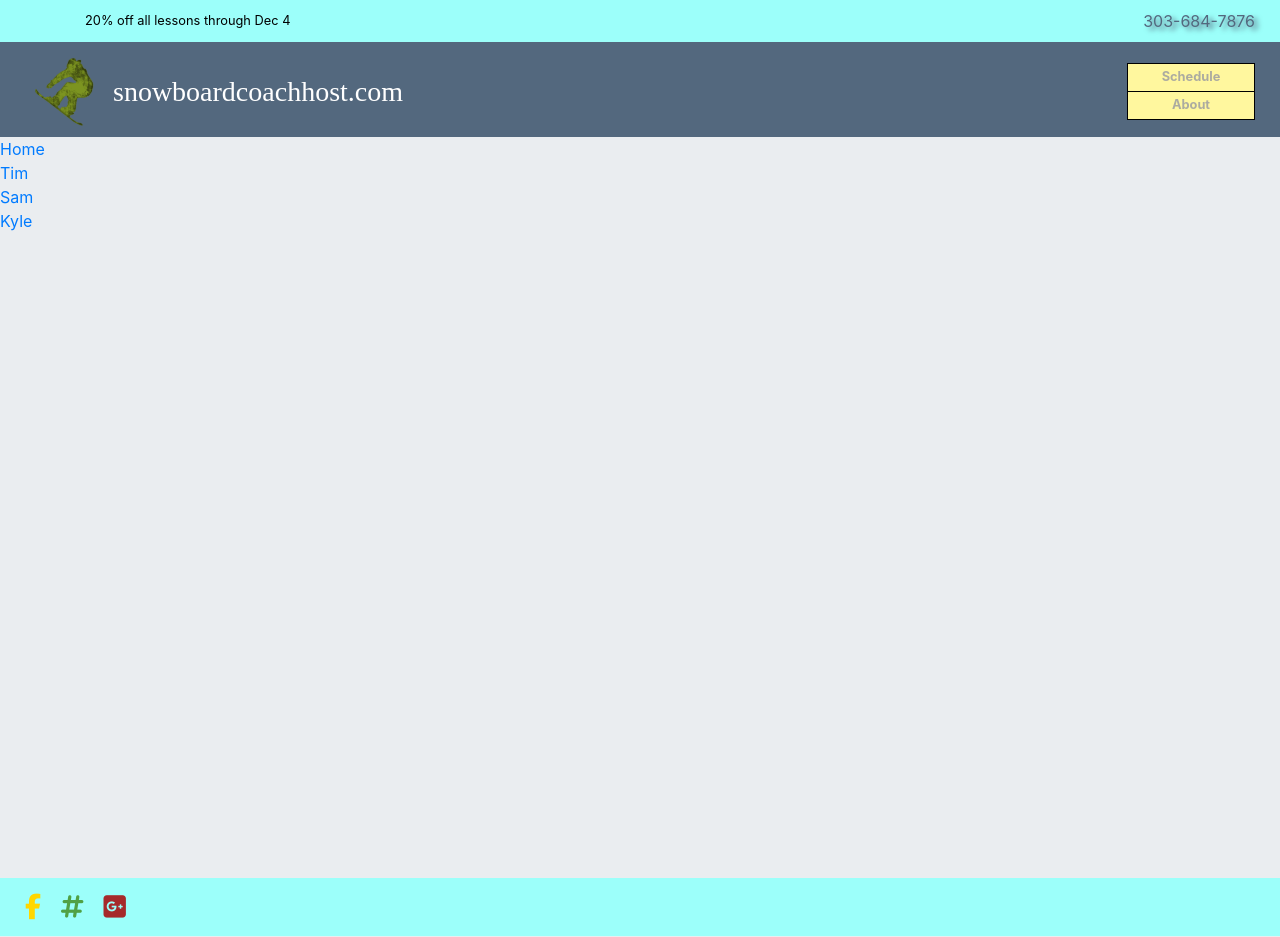
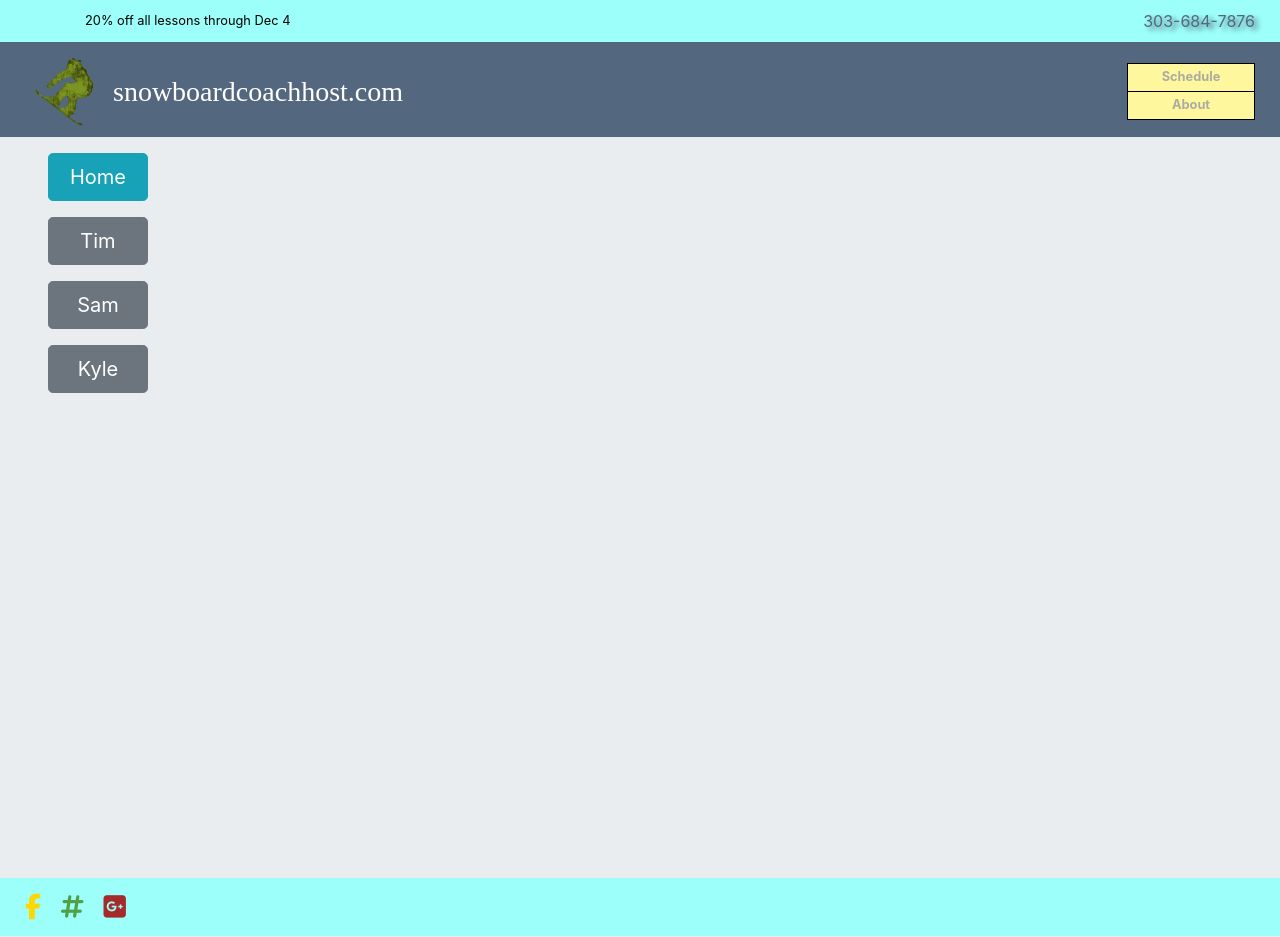
Before and after one commit to hicksey-makes/ski-lessons-snowV2, a React (Create React App) app: page /about in a window 1280 px wide. Built offline with nearby package versions, Linux system fonts and the light colour scheme; a web font is replaced by a local one.

Commit message:
style buttons in both instructor and instructordetails comps

```diff
--- a/src/components/Info/About.js
+++ b/src/components/Info/About.js
@@ -6,7 +6,7 @@ import { BrowserRouter, Route, Switch, Link } from "react-router-dom";
 
 export default function About() {
   return (<>
-    <Link to="/">Home</Link>
+    <Link className="btn btn-info btn-lg mb-3 mt-3 ml-5" style={{width:100 + "px"}} to="/">Home</Link>
     <BrowserRouter>
       <Switch>
         <Route exact path="/about">
--- a/src/components/Info/Instructor.js
+++ b/src/components/Info/Instructor.js
@@ -21,7 +21,7 @@ export default function Instructor() {
       <ul>
         {instructors.map((instructor) => (
           <li>
-            <Link type="button" key={instructor.id} to={`instructors/${instructor.id}`}>
+            <Link className="btn btn-secondary btn-lg mb-3 ml-5" style={{width:100 + "px"}} key={instructor.id} to={`instructors/${instructor.id}`}>
               {instructor.name}
             </Link>
           </li>
--- a/src/components/Info/InstructorDetails.js
+++ b/src/components/Info/InstructorDetails.js
@@ -16,10 +16,10 @@ export default function InstructorDetails() {
 
   return (
     <div>
-      <Link to="/about/">Back</Link>
+      <Link to="/about/" className="btn-primary btn btn-lg ml-5" style={{width:100 + "px"}}>Back</Link>
       {instructor && (
         <div className="container">
-        <div className="card" style={{width:450 + 'px'}}>
+        <div className="card mb-5" style={{width:450 + 'px'}}>
           <img className="card-img-top" src={instructor.image} alt="" />
           <div className="card-body">
             <h3 className="card-title display-2 mb-4 text-center">{instructor.name}</h3>
```
